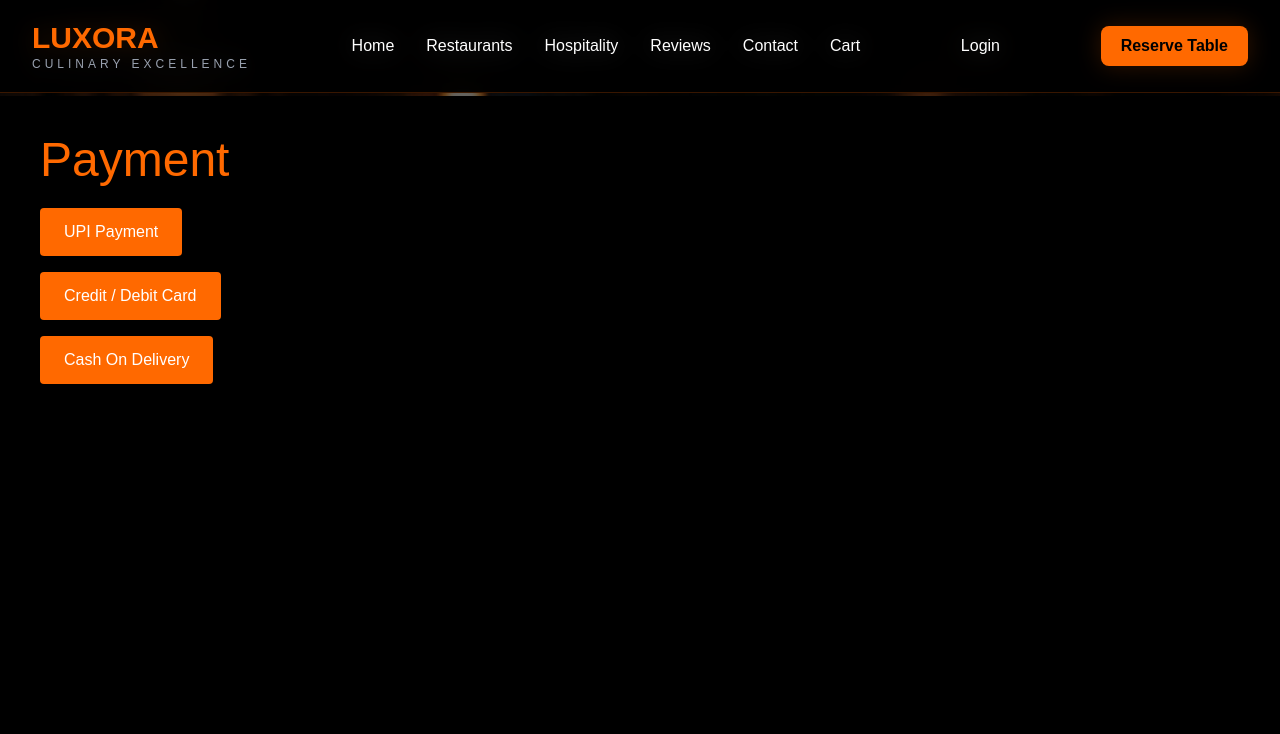
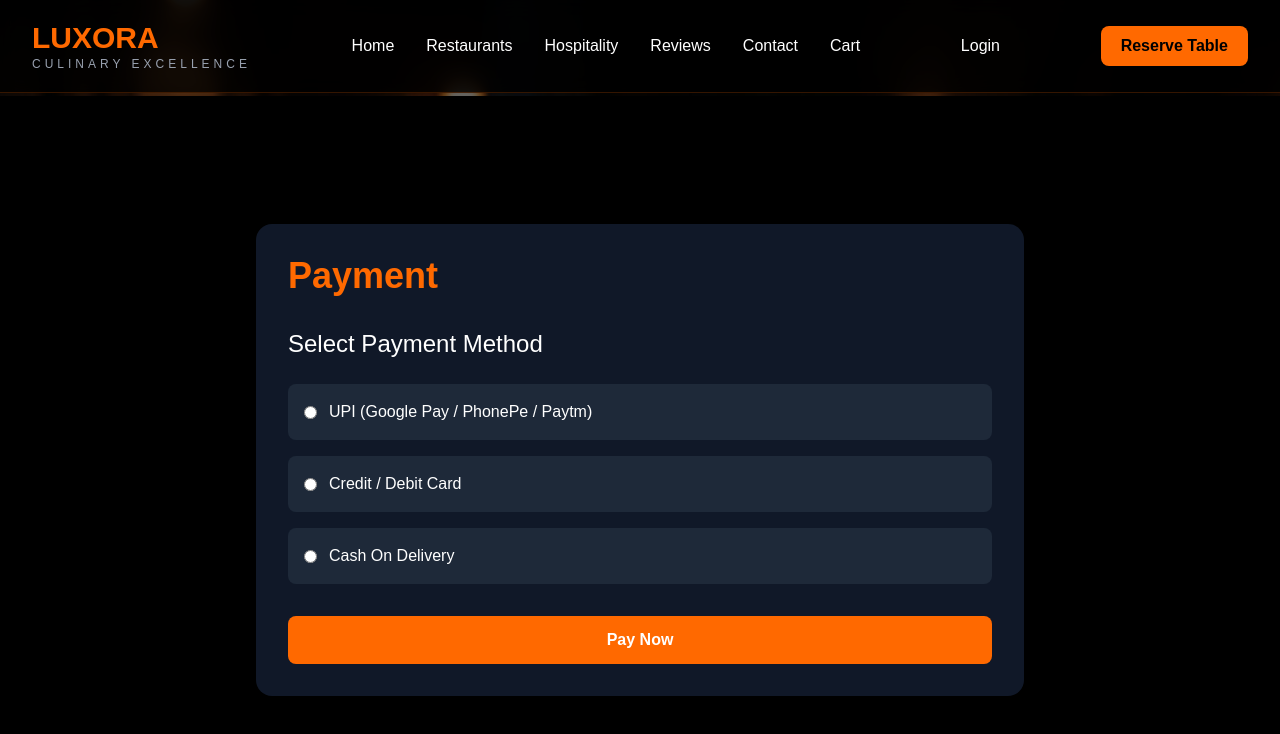
Before and after one commit to basheer82475-a11y/integrated-food-delivery-platform, a React (Vite) app in the folder food-delivery-frontend/: page /payment in a window 1280 px wide. Shown: the top 734 px of the page. Built offline with nearby package versions, Linux system fonts and the light colour scheme.

Commit message:
improved pyment mode

```diff
--- a/food-delivery-frontend/src/pages/Payment.jsx
+++ b/food-delivery-frontend/src/pages/Payment.jsx
@@ -1,30 +1,109 @@
-import Navbar from "../components/Navbar";
+import { useState } from "react";
 
 function Payment() {
+  const [paymentMethod, setPaymentMethod] = useState("");
+
+  const handlePayment = () => {
+    alert(`Payment Method Selected: ${paymentMethod}`);
+  };
+
   return (
-    <div className="bg-black min-h-screen text-white">
-      <Navbar />
-
-      <div className="p-10">
-        <h1 className="text-5xl text-orange-500">
+    <div className="min-h-screen bg-black text-white px-6 py-32">
+      <div className="max-w-3xl mx-auto bg-gray-900 rounded-2xl p-8">
+        <h1 className="text-4xl font-bold text-orange-500 mb-8">
           Payment
         </h1>
 
-        <div className="mt-6 space-y-4">
+        <h2 className="text-2xl mb-6">
+          Select Payment Method
+        </h2>
 
-          <button className="bg-orange-500 px-6 py-3 rounded">
-            UPI Payment
-          </button>
+        <div className="space-y-4">
 
-          <button className="bg-orange-500 px-6 py-3 rounded block">
-            Credit / Debit Card
-          </button>
+          <label className="flex items-center gap-3 bg-gray-800 p-4 rounded-lg cursor-pointer">
+            <input
+              type="radio"
+              name="payment"
+              value="UPI"
+              onChange={(e) =>
+                setPaymentMethod(e.target.value)
+              }
+            />
+            <span>UPI (Google Pay / PhonePe / Paytm)</span>
+          </label>
 
-          <button className="bg-orange-500 px-6 py-3 rounded block">
-            Cash On Delivery
-          </button>
+          <label className="flex items-center gap-3 bg-gray-800 p-4 rounded-lg cursor-pointer">
+            <input
+              type="radio"
+              name="payment"
+              value="Card"
+              onChange={(e) =>
+                setPaymentMethod(e.target.value)
+              }
+            />
+            <span>Credit / Debit Card</span>
+          </label>
+
+          <label className="flex items-center gap-3 bg-gray-800 p-4 rounded-lg cursor-pointer">
+            <input
+              type="radio"
+              name="payment"
+              value="COD"
+              onChange={(e) =>
+                setPaymentMethod(e.target.value)
+              }
+            />
+            <span>Cash On Delivery</span>
+          </label>
 
         </div>
+
+        {paymentMethod === "UPI" && (
+          <div className="mt-6">
+            <input
+              type="text"
+              placeholder="Enter UPI ID"
+              className="w-full p-3 rounded bg-gray-800"
+            />
+          </div>
+        )}
+
+        {paymentMethod === "Card" && (
+          <div className="mt-6 space-y-4">
+            <input
+              type="text"
+              placeholder="Card Number"
+              className="w-full p-3 rounded bg-gray-800"
+            />
+
+            <input
+              type="text"
+              placeholder="Card Holder Name"
+              className="w-full p-3 rounded bg-gray-800"
+            />
+
+            <div className="grid grid-cols-2 gap-4">
+              <input
+                type="text"
+                placeholder="MM/YY"
+                className="p-3 rounded bg-gray-800"
+              />
+
+              <input
+                type="password"
+                placeholder="CVV"
+                className="p-3 rounded bg-gray-800"
+              />
+            </div>
+          </div>
+        )}
+
+        <button
+          onClick={handlePayment}
+          className="w-full mt-8 bg-orange-500 hover:bg-orange-600 py-3 rounded-lg font-semibold"
+        >
+          Pay Now
+        </button>
       </div>
     </div>
   );
```
